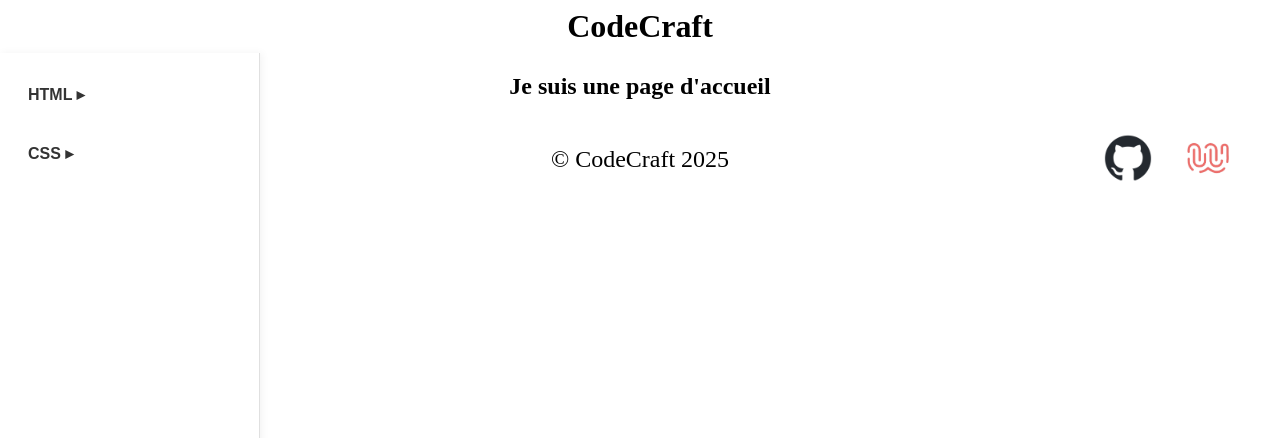
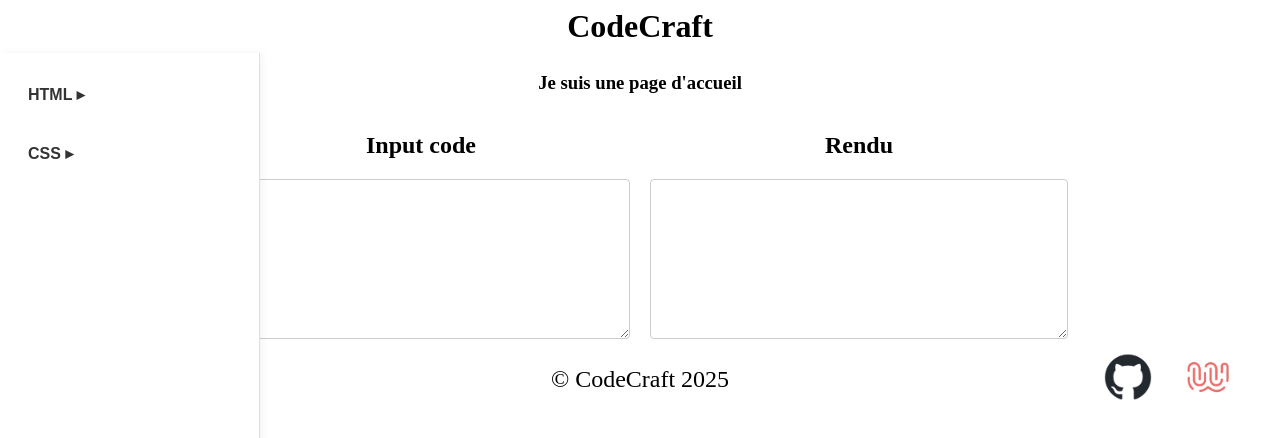
Before and after one commit to Remy-PARMENTIER-LEMIERE/CodeCraft, a React (Vite) app in the folder client/: page / in a window 1280 px wide. Shown: the top 438 px of the page. Built offline with nearby package versions, Linux system fonts and the light colour scheme.

Commit message:
Add_editor

```diff
--- a/client/src/App.tsx
+++ b/client/src/App.tsx
@@ -1,6 +1,6 @@
 import "./App.css";
 import Header from "./components/Header/Header";
-import Navbar from "./components/Navbar";
+import Navbar from "./components/Navbar/Navbar";
 import Footer from "./components/Footer/Footer";
 import { Outlet } from "react-router";
 
--- /dev/null
+++ b/client/src/components/Editor/Editor.css
@@ -0,0 +1,29 @@
+.editor {
+  display: flex;
+  flex-direction: space-between;
+}
+.codeinput {
+  display: flex;
+  flex-direction: column;
+  align-items: center;
+
+}
+.textareacode {
+  font-size: 25px;
+  padding: 50px;
+  border: 1px solid #ccc;
+  border-radius: 4px;
+}
+.rendu {
+  display: flex;
+  flex-direction: column;
+  justify-content: center;
+  align-items: center;
+  margin-left: 20px;
+}
+.textarerendu {
+  font-size: 25px;
+  padding: 50px;
+  border: 1px solid #ccc;
+  border-radius: 4px;
+}
--- /dev/null
+++ b/client/src/components/Editor/Editor.tsx
@@ -0,0 +1,18 @@
+import "./Editor.css";
+
+function Editor() {
+  return (
+    <section className="editor">
+      <section className="codeinput">
+        <h2>Input code</h2>
+        <textarea className="textareacode" />
+      </section>
+      <section className="rendu">
+        <h2>Rendu</h2>
+        <textarea className="textarerendu" />
+      </section>
+    </section>
+  );
+}
+
+export default Editor;
--- a/client/src/pages/Home/Home.tsx
+++ b/client/src/pages/Home/Home.tsx
@@ -1,9 +1,12 @@
 import "./Home.css"
+import Editor from "../../components/Editor/Editor"
 
 export default function Home() {
     return (
+        <section className="home">
         <article className="home">
             <h1>Je suis une page d'accueil</h1>
         </article>
+        <Editor /></section>
     )
 }
```
Also changed, not shown: client/src/components/Navbar/Navbar.css (renamed from client/src/components/Navbar.css), client/src/components/Navbar/Navbar.tsx (renamed from client/src/components/Navbar.tsx).
